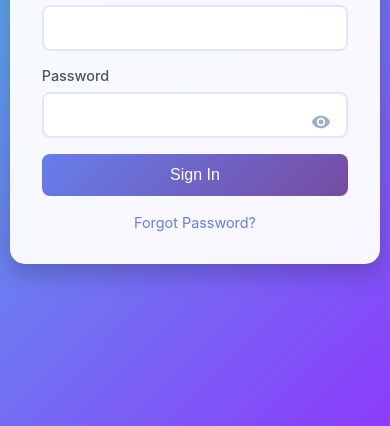
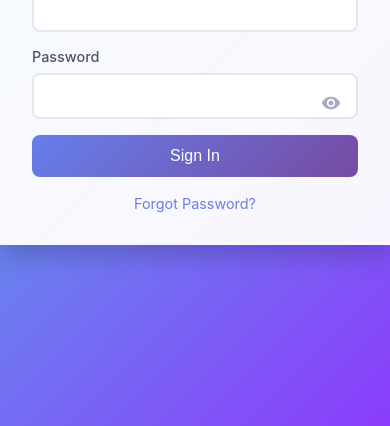
Before and after one commit to chrisface99/InternalLogin, a website: page Login.html in a window 390 px wide. Shown: the part 418-844 px from the top of the page. Drawn offline with Linux system fonts and the light colour scheme.

Commit message:
Update styles.css

```diff
--- a/styles.css
+++ b/styles.css
@@ -19,7 +19,7 @@ body {
 .login-container {
     background: rgba(255, 255, 255, 0.95);
     padding: 1.5rem;
-    border-radius: 15px;
+    border-radius: 0px;
     box-shadow: 0 10px 25px rgba(0, 0, 0, 0.2);
     transform: translateY(0);
     transition: transform 0.3s ease;
@@ -172,7 +172,6 @@ body {
 @media (max-width: 480px) {
     .login-container {
         padding: 2rem;
-        width: 95%;
     }
 }
 
```
